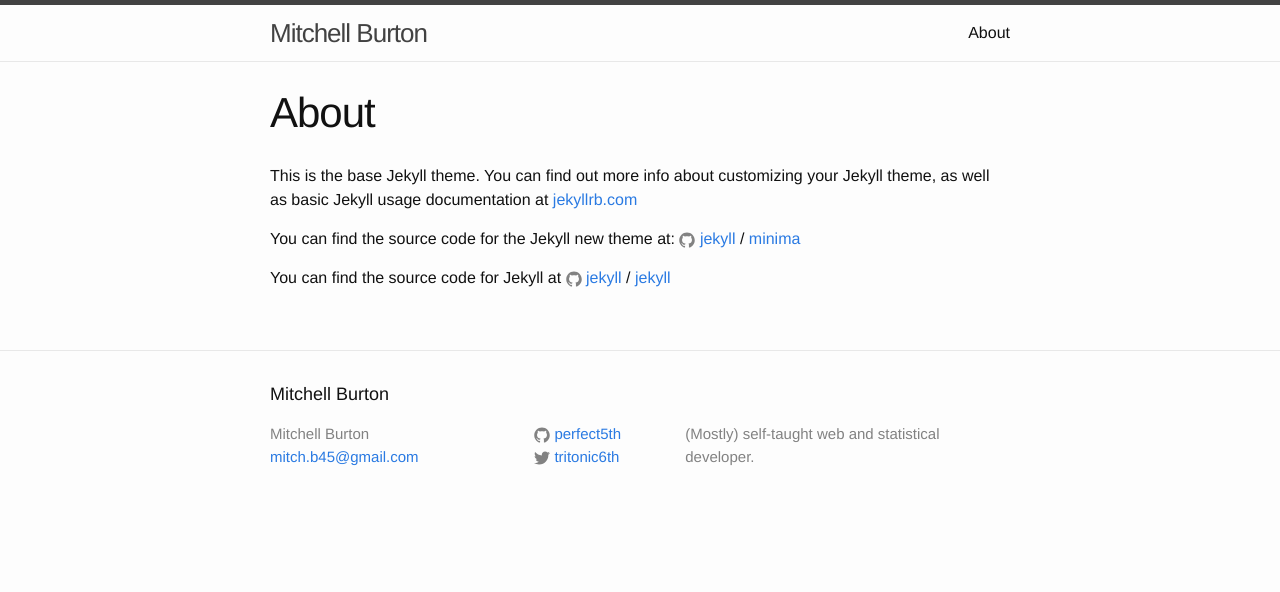
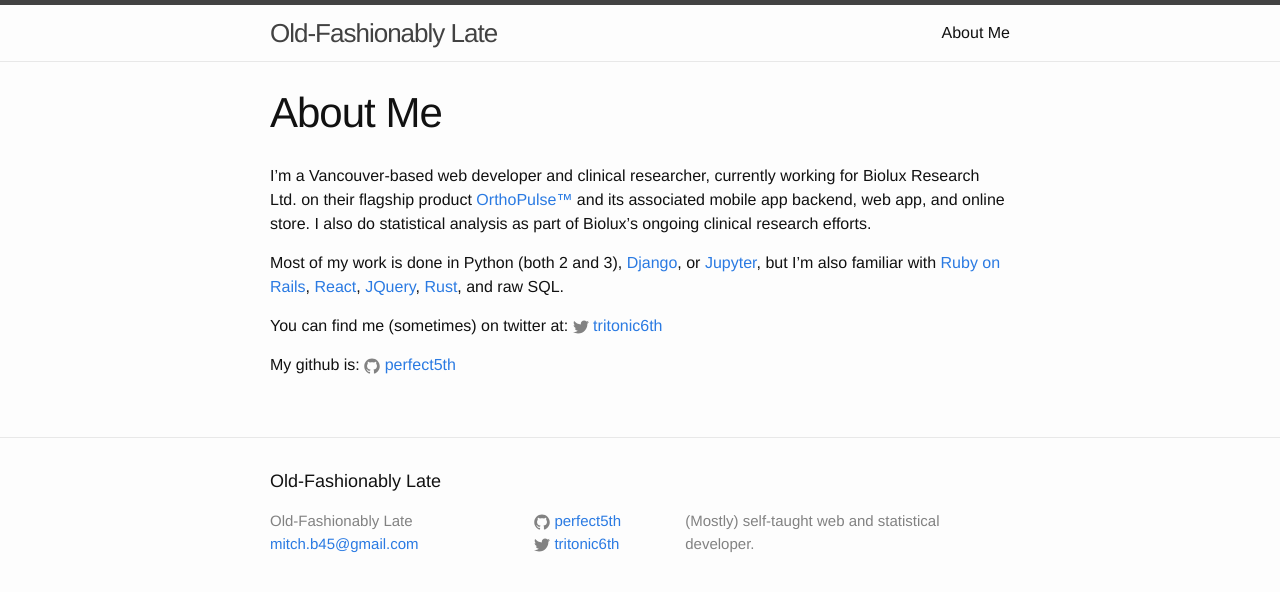
Before and after one commit to Perfect5th/perfect5th.github.io, a Jekyll site: the page built from about.md, in a window 1280 px wide. Shown: the top 592 px of the page. Built offline with Jekyll 4.4.1, drawn with Linux system fonts in a browser that asks for light colours.

Commit message:
change title, create about page

```diff
--- a/_config.yml
+++ b/_config.yml
@@ -13,7 +13,7 @@
 # you will see them accessed via {{ site.title }}, {{ site.email }}, and so on.
 # You can create any custom variable you would like, and they will be accessible
 # in the templates via {{ site.myvariable }}.
-title: Mitchell Burton
+title: Old-Fashionably Late
 email: mitch.b45@gmail.com
 description: > # this means to ignore newlines until "baseurl:"
   (Mostly) self-taught web and statistical developer.
--- a/about.md
+++ b/about.md
@@ -1,15 +1,15 @@
 ---
 layout: page
-title: About
+title: About Me
 permalink: /about/
 ---
 
-This is the base Jekyll theme. You can find out more info about customizing your Jekyll theme, as well as basic Jekyll usage documentation at [jekyllrb.com](http://jekyllrb.com/)
+I'm a Vancouver-based web developer and clinical researcher, currently working for Biolux Research Ltd. on their flagship product [OrthoPulse™](http://orthopulse.com) and its associated mobile app backend, web app, and online store. I also do statistical analysis as part of Biolux's ongoing clinical research efforts.
 
-You can find the source code for the Jekyll new theme at:
-{% include icon-github.html username="jekyll" %} /
-[minima](https://github.com/jekyll/minima)
+Most of my work is done in Python (both 2 and 3), [Django](http://djangoproject.com), or [Jupyter](http://jupyter.org), but I'm also familiar with [Ruby on Rails](http://rubyonrails.org), [React](http://facebook.github.io/react/), [JQuery](http://jquery.com), [Rust](http://rust-lang.org), and raw SQL.
 
-You can find the source code for Jekyll at
-{% include icon-github.html username="jekyll" %} /
-[jekyll](https://github.com/jekyll/jekyll)
+You can find me (sometimes) on twitter at:
+{% include icon-twitter.html username=site.twitter_username %}
+
+My github is:
+{% include icon-github.html username=site.github_username %}
```
